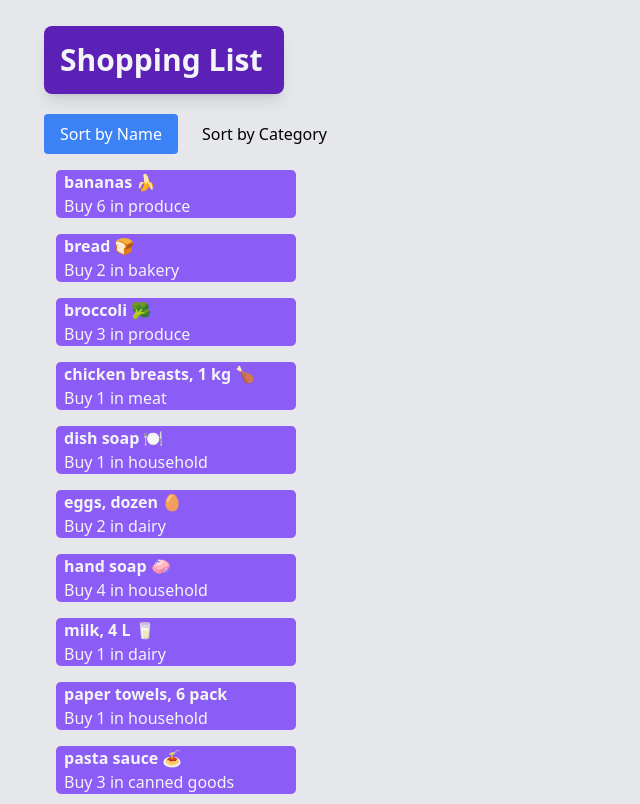
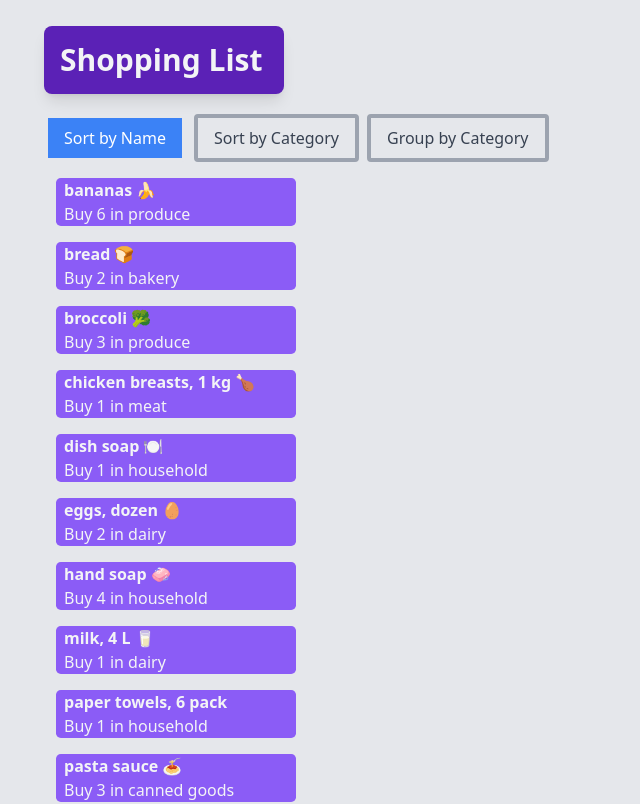
Before and after one commit to rgawalko/cprg306-assignments, a Next.js app: page /week-6 in a window 1280 px wide. Shown: the top 804 px of the page, without its empty margins (0-640 px from the left). Built offline with nearby package versions, Linux system fonts and the light colour scheme.

Commit message:
Update item-list.js

```diff
--- a/app/week-6/item-list.js
+++ b/app/week-6/item-list.js
@@ -14,6 +14,23 @@ export default function ItemList() {
         items.sort((a, b) => a.category.localeCompare(b.category));
     }
 
+    // Group items by category if sortBy is "group"
+    let groupedItems = {};
+    if (sortBy === "group") {
+        groupedItems = items.reduce((acc, item) => {
+            if (!acc[item.category]) {
+                acc[item.category] = [];
+            }
+            acc[item.category].push(item);
+            return acc;
+        }, {});
+
+        // Sort categories and items alphabetically
+        Object.keys(groupedItems).forEach(category => {
+            groupedItems[category].sort((a, b) => a.name.localeCompare(b.name));
+        });
+    }
+
     return (
         <main className='pt-0.5'>
             <h2 className='font-bold text-gray-100 text-3xl mt-6 pt-4 bg-violet-800 p-4 ml-11 rounded-lg shadow-lg w-60'>Shopping List</h2>
@@ -21,21 +38,32 @@ export default function ItemList() {
             {/* Buttons for selecting sorting criteria */}
             <div className='ml-11 mt-5 mb-4'>
                 <button
-                    className={`mr-2 px-4 py-2 rounded ${sortBy === "name" ? "bg-blue-500 text-white" : "bg-gray-200 hover:bg-blue-700 hover:text-white"} transition duration-300`}
+                    className={`mr-2 px-4 py-2 rounded border-4 ${sortBy === "name" ? "bg-blue-500 text-white" : "bg-gray-200 text-gray-700 border-gray-400 hover:bg-blue-700 hover:text-white"} transition duration-300`}
                     onClick={() => setSortBy("name")}
                 >
                     Sort by Name
                 </button>
                 <button
-                    className={`px-4 py-2 rounded ${sortBy === "category" ? "bg-blue-500 text-white" : "bg-gray-200 hover:bg-blue-700 hover:text-white"} transition duration-300`}
+                    className={`mr-2 px-4 py-2 rounded border-4 ${sortBy === "category" ? "bg-blue-500 text-white" : "bg-gray-200 text-gray-700 border-gray-400 hover:bg-blue-700 hover:text-white"} transition duration-300`}
                     onClick={() => setSortBy("category")}
                 >
                     Sort by Category
                 </button>
+                <button
+                    className={`px-4 py-2 rounded border-4 ${sortBy === "group" ? "bg-blue-500 text-white" : "bg-gray-200 text-gray-700 border-gray-400 hover:bg-blue-700 hover:text-white"} transition duration-300`}
+                    onClick={() => setSortBy("group")}
+                >
+                    Group by Category
+                </button>
             </div>
 
             <ul>
-                {items.map((item) => (
+                {sortBy === "group" ? (
+                    Object.keys(groupedItems).sort().map(category => (
+                        <li key={category}>
+                            <h3 className='capitalize font-bold text-xl ml-4 mt-4'>{category}</h3>
+                            <ul>
+                                {groupedItems[category].map(item => (
                                     <Item
                                         key={item.id}
                                         name={item.name}
@@ -44,6 +72,19 @@ export default function ItemList() {
                                     />
                                 ))}
                             </ul>
+                        </li>
+                    ))
+                ) : (
+                    items.map((item) => (
+                        <Item
+                            key={item.id}
+                            name={item.name}
+                            quantity={item.quantity}
+                            category={item.category}
+                        />
+                    ))
+                )}
+            </ul>
         </main>
     );
 }
```
Lines whose indentation alone changed are shown as unchanged.
